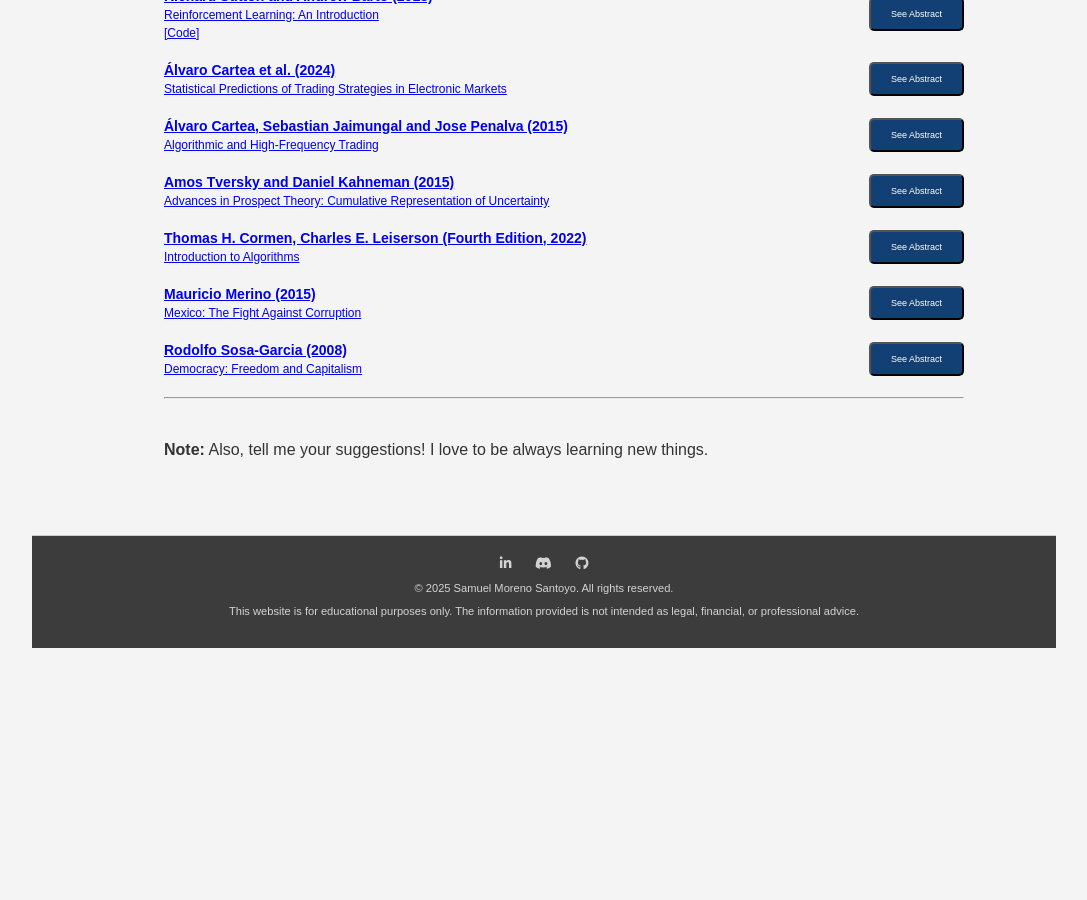
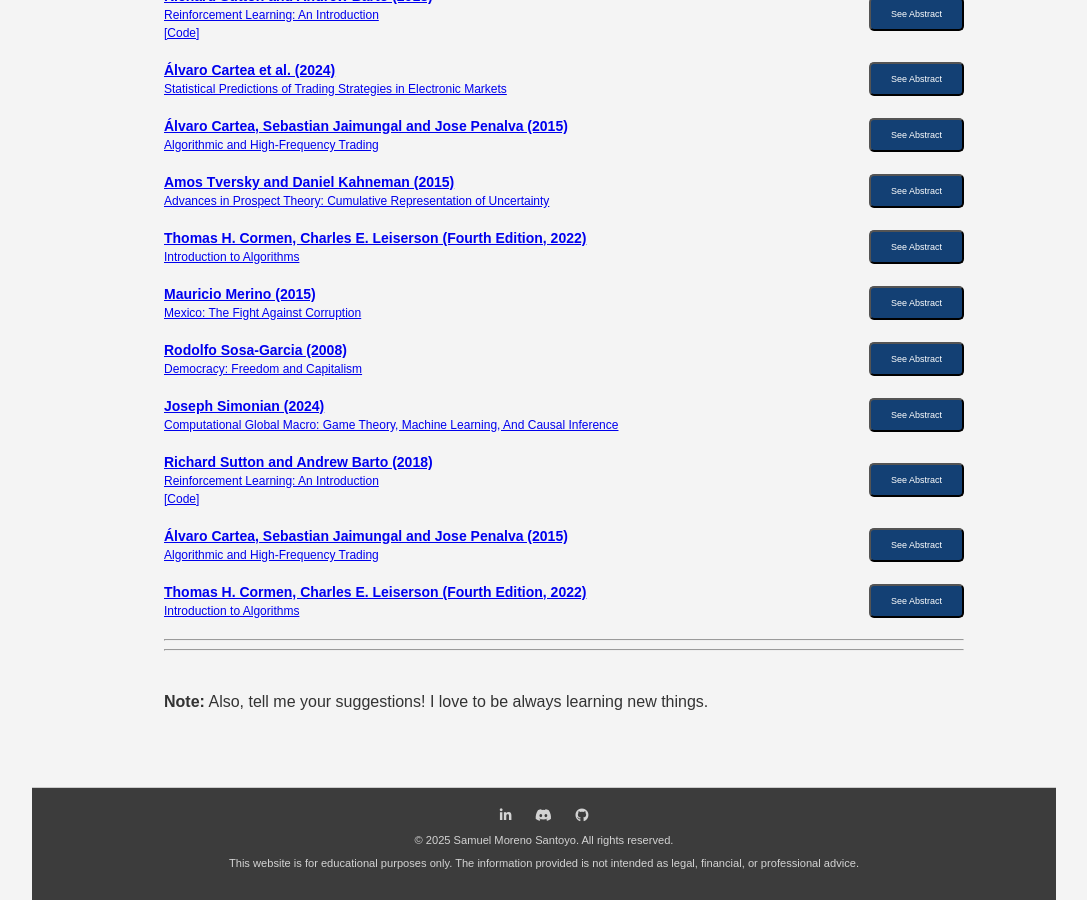
Before and after one commit to GregSom-MSc/GregSom-MSc.github.io, a Jekyll site: the page built from research.html, in a window 1280 px wide and 900 px high, scrolled down 1283 px. Shown: the whole window, without its empty margins (96-1183 px from the left). Built offline with Jekyll 4.4.1, drawn with Linux system fonts in a browser that asks for light colours; before the commit the page ends 1931 px from its top, so only the background shows below that; some of the changed lines change nothing that is shown.

Commit message:
made books and articles lists

```diff
--- /dev/null
+++ b/Get_Books.js
@@ -0,0 +1,70 @@
+fetch('sm_Books.json')
+    .then(response => response.json()) // Convert the response to JSON
+    .then(papers => {
+        const resourcesContainer = document.getElementById("resources");
+
+        // Loop through the papers and create dynamic content
+        papers.forEach((paper, index) => {
+            // Create container for each paper with Flexbox to align items
+            const paperDiv = document.createElement('div');
+            paperDiv.style.display = "flex";
+            paperDiv.style.justifyContent = "space-between";
+            paperDiv.style.alignItems = "center";
+            paperDiv.style.marginBottom = "20px";
+
+            // Add paper title and author
+            const paperInfoDiv = document.createElement('div');
+            const titleLink = document.createElement('a');
+            titleLink.href = paper.url;
+            titleLink.target = "_blank";
+            titleLink.innerHTML = `<b style="font-size: 14px;">${paper.author}</b><br><span style="font-size: 12px;">${paper.title}</span>`;
+            paperInfoDiv.appendChild(titleLink);
+
+            // Add optional code link if exists
+            if (paper.code_url) {
+                const codeLink = document.createElement('a');
+                codeLink.href = paper.code_url;
+                codeLink.target = "_blank";
+                codeLink.innerHTML = `<br><span style="font-size: 12px;">[Code]</span>`;
+                paperInfoDiv.appendChild(codeLink);
+            }
+
+            // Create "See Abstract" button, aligned to the right
+            const abstractButton = document.createElement('button');
+            abstractButton.textContent = "See Abstract";
+            abstractButton.style.fontSize = "9px"; // Reduced font size
+            abstractButton.style.marginLeft = "10px";
+            abstractButton.style.backgroundColor = "#134074"; // Green background
+            abstractButton.style.color = "white"; // White text background-color: #134074; color: white;
+            abstractButton.style.cursor = "pointer"; // changes to pointer at hover
+            abstractButton.style.padding = "10px 20px";
+            abstractButton.style.borderRadius = "5px"; // Rounded corners
+            abstractButton.onclick = () => {
+                const abstractDiv = document.getElementById(`abstract-${index}`);
+                if (abstractDiv.style.display === "none") {
+                    abstractDiv.style.display = "block";
+                    abstractButton.textContent = "Hide Abstract";
+                } else {
+                    abstractDiv.style.display = "none";
+                    abstractButton.textContent = "See Abstract";
+                }
+            };
+
+            // Create abstract section (hidden by default)
+            const abstractDiv = document.createElement('div');
+            abstractDiv.id = `abstract-${index}`;
+            abstractDiv.style.display = "none";
+            abstractDiv.style.marginTop = "10px";
+            abstractDiv.style.marginBottom = "20px"; // Add space below the abstract
+            abstractDiv.innerHTML = `<div style="text-align: justify; font-size: smaller;">${paper.abstract}</div>`;
+
+            // Append the title, author, and button to the container
+            paperDiv.appendChild(paperInfoDiv);
+            paperDiv.appendChild(abstractButton);
+
+            // Append the abstract after the main container
+            resourcesContainer.appendChild(paperDiv);
+            resourcesContainer.appendChild(abstractDiv);
+        });
+    })
+    .catch(error => console.error('Error fetching data:', error));
--- a/research.html
+++ b/research.html
@@ -50,7 +50,9 @@
 
         <div id="resources"></div>
 
-        <script src="Articles.js"></script>
+        <script src="Get_Articles.js"></script>
+        <hr>
+        <script src="Get_Books.js"></script>
 
         <hr>
         <br>
--- /dev/null
+++ b/sm_Books.json
@@ -0,0 +1,30 @@
+[
+    {
+        "author": "Joseph Simonian (2024)",
+        "title": "Computational Global Macro: Game Theory, Machine Learning, And Causal Inference",
+        "url": "https://amzn.to/4g9gFex",
+        "abstract": "I really believe that this book will quickly become an essential resource for strategic analysts seeking to move beyond speculative assessments of geopolitical risks and interactions. While common sense remains a foundational principle, the use of advanced quantitative tools can illuminate patterns and reveal new perspectives, offering valuable insights for informed decision-making.",
+        "code_url": null
+    },
+    {
+        "author": "Richard Sutton and Andrew Barto (2018)",
+        "title": "Reinforcement Learning: An Introduction",
+        "url": "http://incompleteideas.net/book/RLbook2020.pdf",
+        "code_url": "http://incompleteideas.net/book/code/code2nd.html",
+        "abstract": "Teaser: Prologue to the first Edition. We first came to focus on what is now known as reinforcement learning in late 1979. We were both at the University of Massachusetts, working on one of the earliest projects to revive the idea that networks of neuronlike adaptive elements might prove to be a promising approach to artificial adaptive intelligence. The project explored the 'heterostatic theory of adaptive systems' developed by A. Harry Klopf. Harry/’s work was a rich source of ideas, and we were permitted to explore them critically and compare them with the long history of prior work in adaptive systems. Our task became one of teasing the ideas apart and understanding their relationships and relative importance. This continues today, but in 1979 we came to realize that perhaps the simplest of the ideas, which had long been taken for granted, had received surprisingly little attention from a computational perspective. This was simply the idea of a learning system that wants something, that adapts its behavior in order to maximize a special signal from its environment. This was the idea of a hedonistic learning system, or, as we would say now, the idea of reinforcement learning."
+    },
+    {
+        "author": "Álvaro Cartea, Sebastian Jaimungal and Jose Penalva (2015)",
+        "title": "Algorithmic and High-Frequency Trading",
+        "url": "https://amzn.to/3PBwFuQ",
+        "abstract": "This book combines financial modelling, and practical applications, so you will learn from the start into top-notch financial frontiers. It is a most for learning trading strategies, you will get a really good look into algorithms ecosystems. I really recommend it.",
+        "code_url": null
+    },
+    {
+        "author": "Thomas H. Cormen, Charles E. Leiserson (Fourth Edition, 2022)",
+        "title": "Introduction to Algorithms",
+        "url": "https://amzn.to/424YnYC",
+        "abstract": "Comprehensive guide to truly understand algorithms, quite known and very appreciated. The new edition includes new chapters on bipartite graph matchings, online algorithms, and machine learning. It also features new exercises and problems as well as recurrence equations, hash tables, and suffix arrays. Nice pseudocode and self-contained chapters, this book balances depth and accessibility, making it an awesome resource for both academics and professionals.",
+        "code_url": null
+    }
+]
```
Also changed, not shown: Get_Articles.js (renamed from Articles.js).
